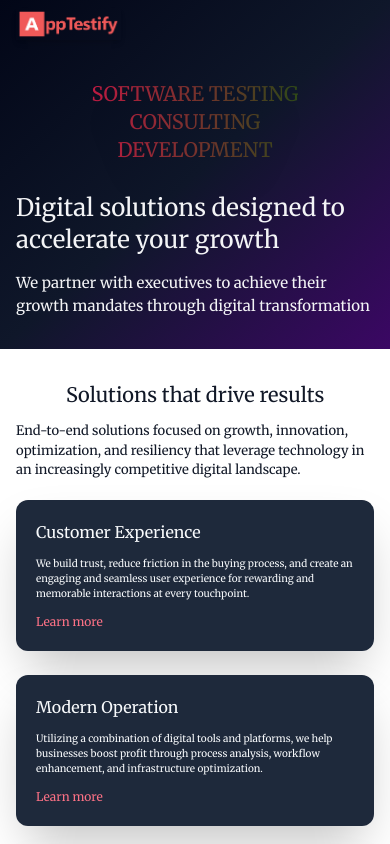
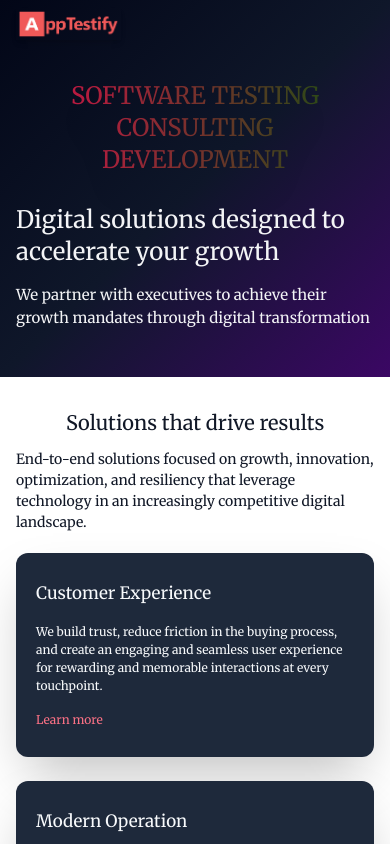
Before and after one commit to Karad-Deepak/apptestify, a React (Vite) app: page / in a window 390 px wide. Shown: the top 844 px of the page. Built offline with nearby package versions, Linux system fonts and the light colour scheme; what tailwindcss-animated would draw is missing.

Commit message:
first commit

```diff
--- a/src/components/Hero.jsx
+++ b/src/components/Hero.jsx
@@ -15,7 +15,7 @@ function Hero() {
           </p>
         </div>
         <div className="flex text-center px-3 lg:px-10">
-          <span className="uppercase animate-pulse animate-infinite animate-ease-in text-xl lg:text-6xl  drop-shadow-2xl bg-gradient-to-r from-rose-600 to-lime-900 bg-clip-text text-transparent">
+          <span className="uppercase animate-pulse animate-infinite animate-ease-in text-2xl lg:text-6xl  drop-shadow-2xl bg-gradient-to-r from-rose-600 to-lime-900 bg-clip-text text-transparent">
             Software Testing <br />
             Consulting <br />
             Development
--- a/src/components/Solutions.jsx
+++ b/src/components/Solutions.jsx
@@ -10,7 +10,7 @@ function Solutions() {
               Solutions that drive results
             </h2>
           </Bounce>
-          <p className="text-[13px] lg:text-xl">
+          <p className="text-[14px] lg:text-xl">
             End-to-end solutions focused on growth, innovation, optimization,
             and resiliency that leverage technology in an increasingly
             competitive digital landscape.
@@ -20,10 +20,10 @@ function Solutions() {
           {solutions.map((item) => (
             <div
               key={item.name}
-              className="flex flex-col gap-3 lg:gap-5 bg-slate-800 p-5 lg:px-8 lg:py-8 text-slate-50 shadow-2xl rounded-xl hover:scale-110"
+              className="flex flex-col gap-4 lg:gap-7 bg-slate-800 py-7 px-5 lg:px-8 lg:py-8 text-slate-50 shadow-2xl rounded-xl hover:scale-110"
             >
-              <h3 className="text-[16px] lg:text-2xl">{item.name}</h3>
-              <p className="text-[10px] lg:text-lg">{item.description}</p>
+              <h3 className="text-[17px] lg:text-2xl">{item.name}</h3>
+              <p className="text-[12px] lg:text-lg">{item.description}</p>
               <span className="text-[12px] lg:text-lg text-rose-400 ">
                 Learn more
               </span>
--- a/src/index.css
+++ b/src/index.css
@@ -8,5 +8,5 @@
   font-family: "Merriweather", serif;
 }
 .section-padding {
-  @apply px-4 md:px-10 lg:px-16 py-8 md:py-14 lg:pb-20 lg:pt-16;
+  @apply px-4 md:px-10 lg:px-16 pt-8 pb-12 md:py-14 lg:pb-20 lg:pt-16;
 }
```
